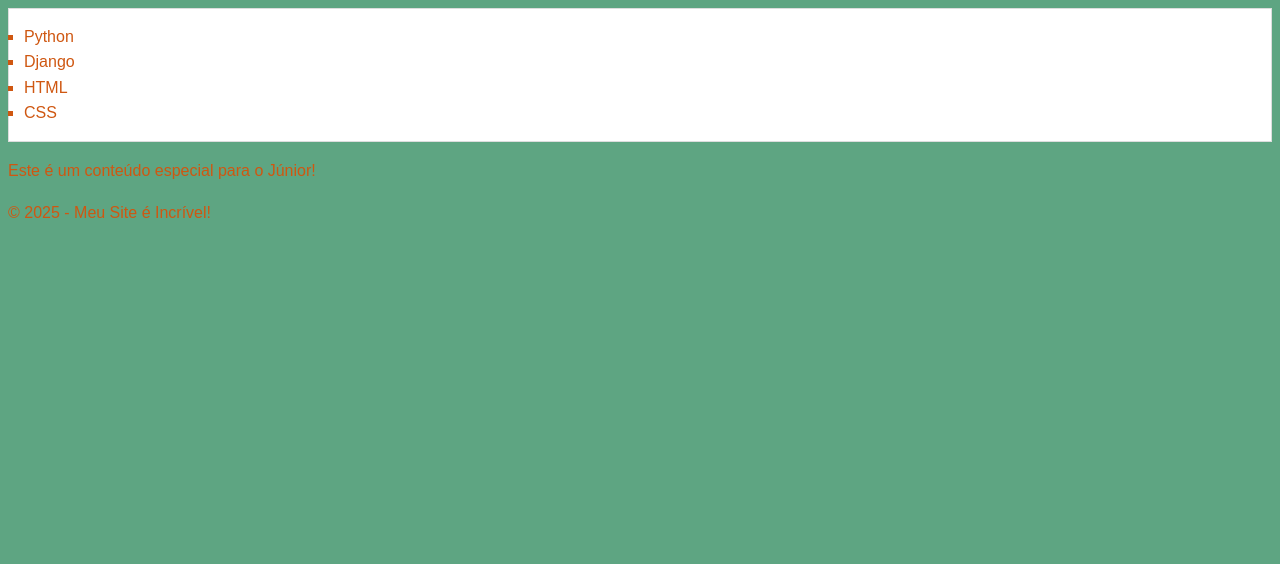
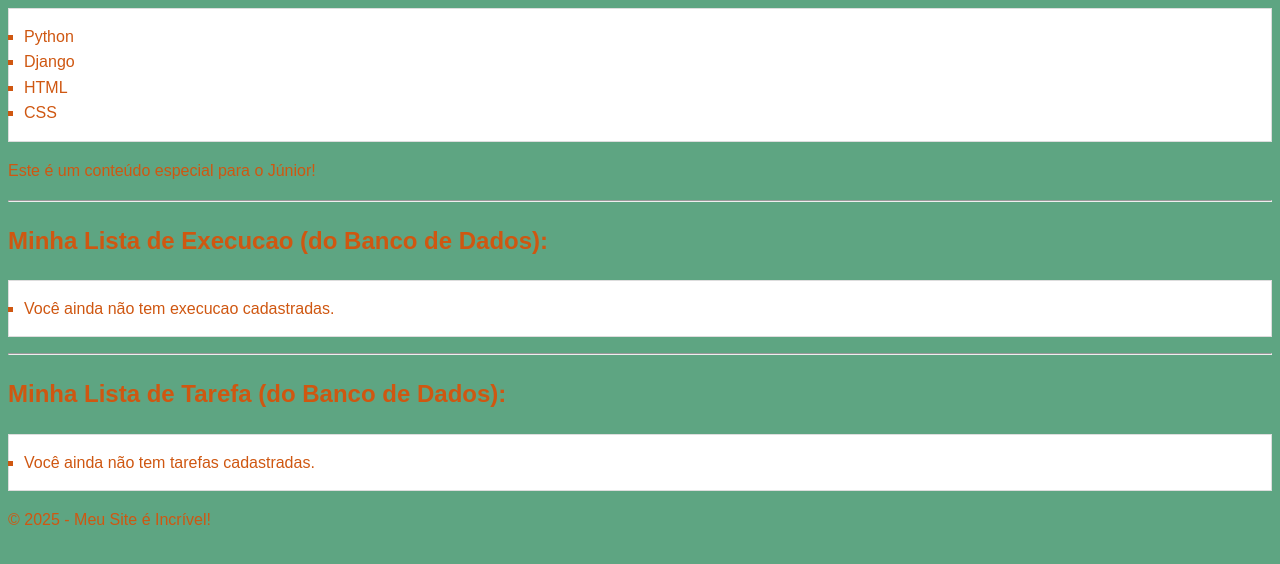
Before and after one commit to michelechelymodas-wq/Curso-Softex-Python-Djando, a Django app: page / in a window 1280 px wide. Shown: the part 213-777 px from the top of the page. Run offline with Django 5.2, Linux system fonts and the light colour scheme.

Commit message:
Update home.html

```diff
--- a/modulo4/templates/home.html
+++ b/modulo4/templates/home.html
@@ -1,6 +1,6 @@
-{% extends 'base.html' %}
-{% block title %} Página Inicial - Meu Site{% endblock%}
-{% block content %}
+    {% extends 'base.html' %}
+    {% block title %} Página Inicial - Meu Site{% endblock%}
+    {% block content %}
 <h1>Olá, {{ nome_usuario }}!</h1>
 <p>Este HTML está separado do meu código Python.</p>
 <h3>Tecnologias que estou aprendendo:</h3>
@@ -12,4 +12,45 @@
 {% if nome_usuario == 'Júnior' %}
 <p>Este é um conteúdo especial para o Júnior!</p>
 {% endif %}
+
+
+
+<hr \>
+<h2>Minha Lista de Execucao (do Banco de Dados):</h2>
+<ul>
+  {% for execucao in execucoes %}
+    <li>
+      {{ execucao.nome }}
+      {% if execucao.concluida %}
+        (✓ Concluída)
+      {% else %}
+        (☐ Pendente)
+      {% endif %}
+      <br>
+      <small>Criada em: {{ execucao.criada_em }}</small>
+    </li>
+  {% empty %}
+    <li>Você ainda não tem execucao cadastradas.</li>
+  {% endfor %}
+</ul>
+
+
+<hr \>
+<h2>Minha Lista de Tarefa (do Banco de Dados):</h2>
+<ul>
+  {% for tarefa in tarefas %}
+    <li>
+      {{ tarefa.titulo }}
+      {% if tarefa.concluida %}
+        (✓ Concluída)
+      {% else %}
+        (☐ Pendente)
+      {% endif %}
+      <br>
+      <small>Criada em: {{ tarefa.criada_em }}</small>
+    </li>
+  {% empty %}
+    <li>Você ainda não tem tarefas cadastradas.</li>
+  {% endfor %}
+</ul>
 {% endblock %}
```
